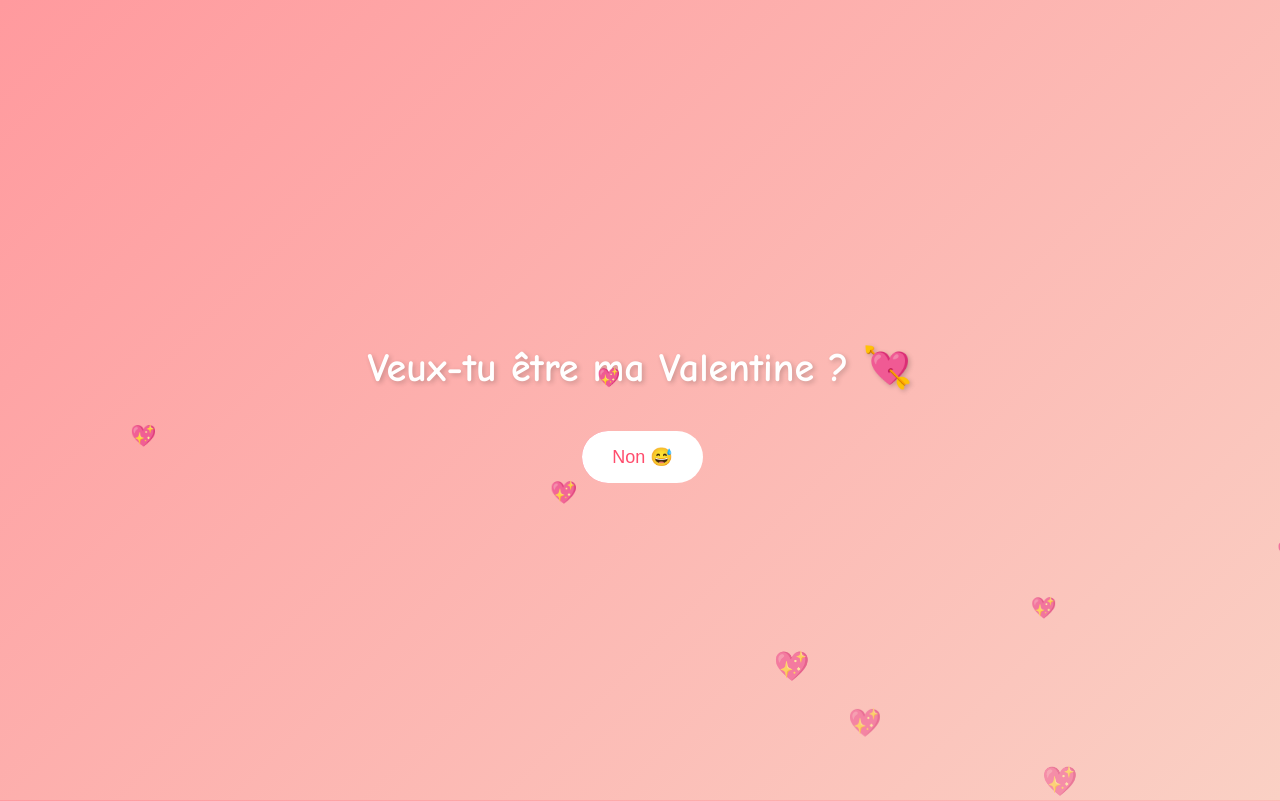
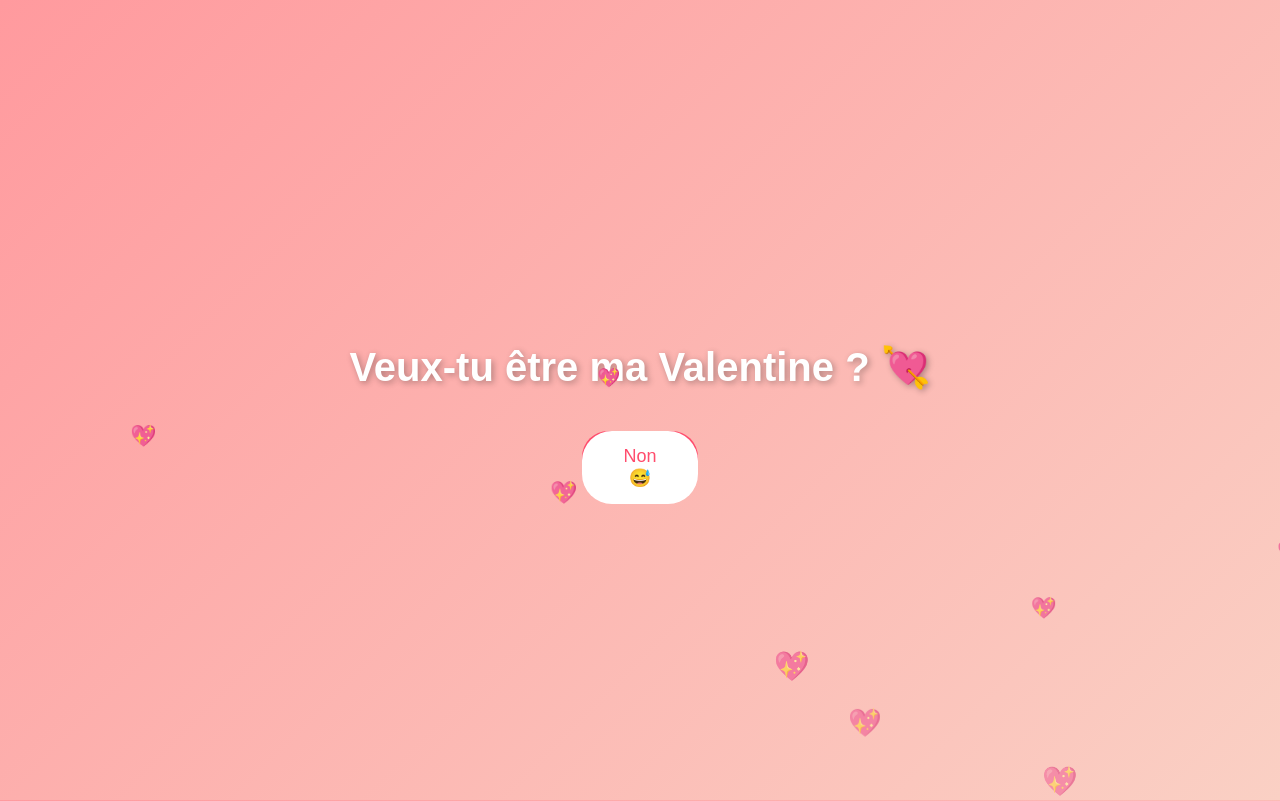
Before and after one commit to Calvinhrj/valentine, a plain HTML site: page index.html in a window 1280 px wide. Shown: the top 801 px of the page. Drawn offline with Linux system fonts and the light colour scheme.

Commit message:
Update index.html

```diff
--- a/index.html
+++ b/index.html
@@ -12,19 +12,20 @@
       justify-content: center;
       align-items: center;
       background: linear-gradient(135deg, #ff9a9e, #fad0c4);
-      font-family: "Comic Sans MS", cursive;
+      font-family: Arial, sans-serif;
       overflow: hidden;
     }
 
     h1 {
-      color: #fff;
+      color: white;
       font-size: 2.5em;
       text-align: center;
       margin-bottom: 40px;
-      text-shadow: 2px 2px 5px rgba(0,0,0,0.2);
+      text-shadow: 2px 2px 6px rgba(0,0,0,0.3);
     }
 
     .buttons {
+      position: relative;
       display: flex;
       gap: 20px;
     }
@@ -35,6 +36,7 @@
       border: none;
       border-radius: 30px;
       cursor: pointer;
+      z-index: 2;
     }
 
     #yes {
@@ -43,16 +45,16 @@
     }
 
     #no {
-      background-color: #fff;
+      background-color: white;
       color: #ff4d6d;
       position: absolute;
     }
 
     .heart {
       position: absolute;
-      color: red;
       font-size: 20px;
       animation: fall 5s linear infinite;
+      pointer-events: none;
     }
 
     @keyframes fall {
@@ -71,18 +73,33 @@
   </div>
 
   <script>
-    const moveNo = () => {
-  no.style.left = Math.random() * 80 + "vw";
-  no.style.top = Math.random() * 80 + "vh";
-};
+    const no = document.getElementById("no");
+    const yes = document.getElementById("yes");
 
-no.addEventListener("mouseover", moveNo);   // ordinateur
-no.addEventListener("touchstart", moveNo);  // téléphone
+    const moveNo = (e) => {
+      e.preventDefault();
+      e.stopPropagation();
 
-    document.getElementById("yes").onclick = () => {
-      document.body.innerHTML = "<h1>J’avais aucun doute 😍💖</h1>";
+      const maxX = window.innerWidth - no.offsetWidth;
+      const maxY = window.innerHeight - no.offsetHeight;
+
+      const x = Math.random() * maxX;
+      const y = Math.random() * maxY;
+
+      no.style.left = x + "px";
+      no.style.top = y + "px";
     };
 
+    // Fonctionne sur téléphone ET ordinateur
+    no.addEventListener("touchstart", moveNo);
+    no.addEventListener("mouseover", moveNo);
+    no.addEventListener("click", moveNo);
+
+    yes.addEventListener("click", () => {
+      document.body.innerHTML = "<h1>J’avais aucun doute 😍💖</h1>";
+    });
+
+    // Pluie de cœurs
     setInterval(() => {
       const heart = document.createElement("div");
       heart.className = "heart";
```
